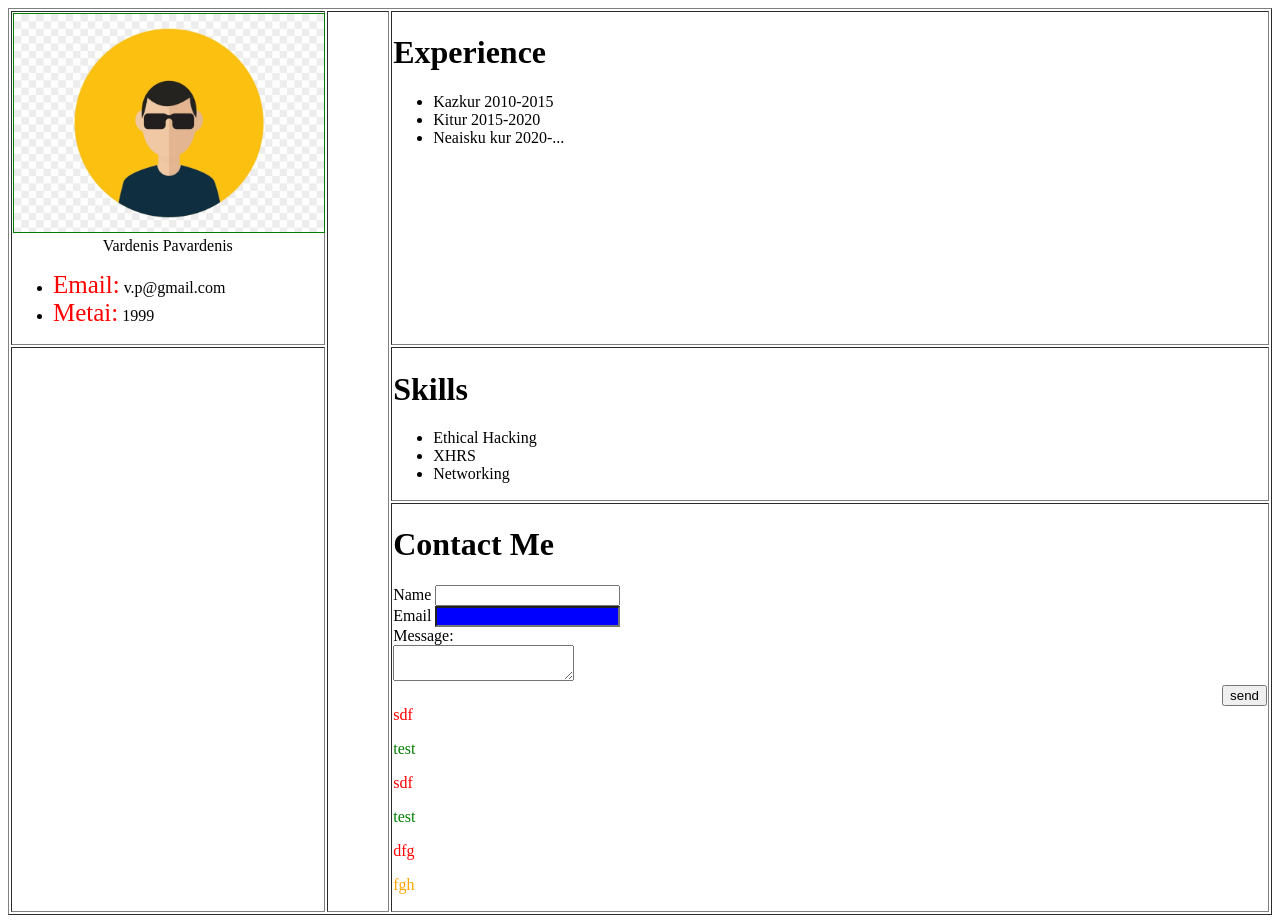
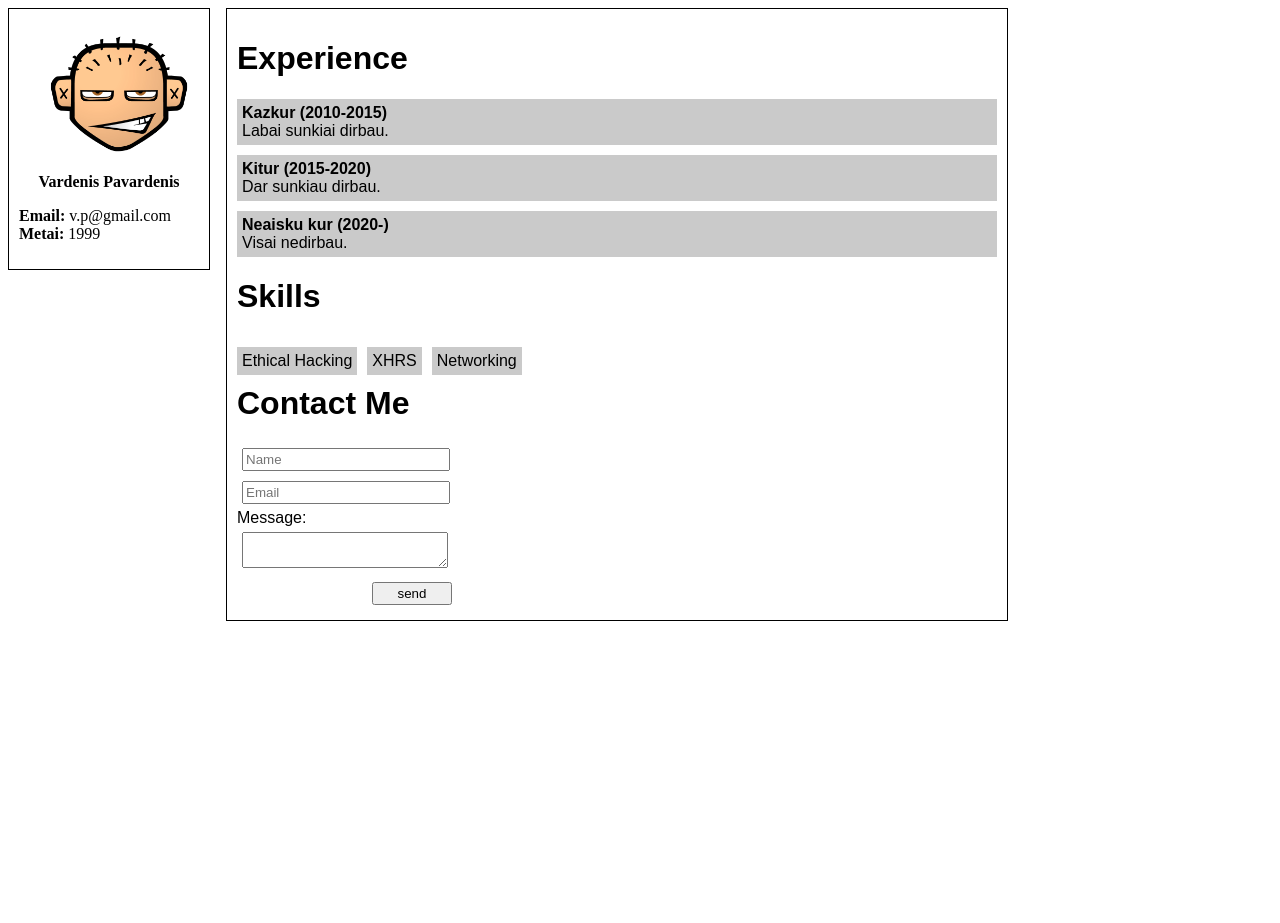
Before and after one commit to agmima/PythonRemoteLT9-HTML, a plain HTML site: page cv.html in a window 1280 px wide. After the commit the page ends 800 px from the top, so only its background shows below. Drawn offline with Linux system fonts and the light colour scheme.

Commit message:
div based CV

```diff
--- a/cv.html
+++ b/cv.html
@@ -6,48 +6,60 @@
     <link rel="stylesheet" href="style.css"/>
 </head>
 <body>
-<table border="1" width="100%">
-    <tr>
-        <td width="25%" height="40%" valign="top">
-            <img id="avatar" src="avatar.png">
-            <div align="center">Vardenis Pavardenis</div>
-            <ul>
-                <li><span class="detail-label">Email:</span> v.p@gmail.com</li>
-                <li><span class="detail-label">Metai:</span> 1999</li>
-            </ul>
-        </td>
-        <td rowspan="3"></td>
-        <td width="70%" valign="top">
+<div id="container">
+
+    <div id="profile-box">
+        <img src="images/img.png">
+        <div class="name">Vardenis Pavardenis</div>
+        <ul>
+            <li><span>Email:</span> v.p@gmail.com</li>
+            <li><span>Metai:</span> 1999</li>
+        </ul>
+    </div>
+
+    <div id="content">
+        <div id="experience">
             <h1>Experience</h1>
             <ul>
-                <li>Kazkur 2010-2015</li>
-                <li>Kitur 2015-2020</li>
-                <li>Neaisku kur 2020-...</li>
+                <li>
+                    <span class="company">Kazkur</span>
+                    <span class="period">(2010-2015)</span>
+                    <div class="description">
+                        Labai sunkiai dirbau.
+                    </div>
+                </li>
+                <li>
+                    <span class="company">Kitur</span>
+                    <span class="period">(2015-2020)</span>
+                    <div class="description">
+                        Dar sunkiau dirbau.
+                    </div>
+                </li>
+                <li>
+                    <span class="company">Neaisku kur</span>
+                    <span class="period">(2020-)</span>
+                    <div class="description">
+                        Visai nedirbau.
+                    </div>
+                </li>
             </ul>
-        </td>
-    </tr>
-    <tr>
-        <td rowspan="2"></td>
-        <td height="25%">
+        </div>
+        <div id="skills">
             <h1>Skills</h1>
             <ul>
                 <li>Ethical Hacking</li>
                 <li>XHRS</li>
                 <li>Networking</li>
             </ul>
-        </td>
-    </tr>
-    <tr>
-        <td valign="top">
+        </div>
+        <div id="contacts">
             <form>
                 <h1>Contact Me</h1>
                 <div>
-                    <label for="name">Name</label>
-                    <input id="name" name="name" type="text">
+                    <input name="name" type="text" placeholder="Name">
                 </div>
                 <div>
-                    <label for="email">Email</label>
-                    <input id="email" name="email" type="email"></div>
+                    <input name="email" type="email" placeholder="Email"></div>
                 <div>
                     <label for="message">Message:</label><br/>
                     <textarea id="message" name="message"></textarea>
@@ -55,19 +67,10 @@
                 <div align="right">
                     <input type="submit" value="send">
                 </div>
-                <div class="some-class">
-                    <div>sdf</div>
-                    <p>test</p>
-                </div>
-                <div class="some-class">
-                    <div>sdf</div>
-                    <p>test</p>
-                </div>
-                <div class="some-class">dfg</div>
-                <p class="some-class">fgh</p>
             </form>
-        </td>
-    </tr>
-</table>
+        </div>
+    </div>
+
+</div>
 </body>
 </html>
--- a/style.css
+++ b/style.css
@@ -1,50 +1,78 @@
-/*body {
-    background-image: url("wireframe.png");
-    background-repeat: no-repeat;
-}*/
-
-#avatar {
-    width: 100%;
-    border: 1px solid green;
+#profile-box {
+    float: left;
+    width: 180px;
+    border: 1px solid black;
+    padding: 10px;
 }
 
-.detail-label {
-    color: red;
-    font-size: 25px;
+#profile-box > img {
+    width: 150px;
+    height: 150px;
+    margin: 0 25px;
 }
 
-input[type="email"] {
-    background-color: blue;
+#profile-box > .name {
+    text-align: center;
+    font-weight: bold
 }
 
-/*p[title="bla"]#test.test-class {
-    color: red;
+#profile-box > ul {
+    padding: 0;
+    list-style-type: none;
 }
 
-p.some-class {
-    color: red;
-}*/
-
-.some-class {
-    color: red;
+#profile-box span {
+    font-weight: bold;
 }
 
-p.some-class {
-    color: orange;
+#container {
+    width: 1000px;
 }
 
-.some-class > p {
-    color: green;
+#content {
+    float: right;
+    width: 760px;
+    border: 1px solid black;
+    padding: 10px;
+    font-family: sans-serif;
 }
 
-.exp-one {
-    color: red
+#content > div {
+    clear: left;
 }
 
-.exp-two {
-    color: blue;
+#content ul {
+    padding: 0;
+    list-style-type: none;
 }
 
-.exp-three {
-    color: green;
+#content ul > li {
+    margin: 10px 0;
+    padding: 5px;
+    background-color: #CACACA;
 }
+
+#skills ul > li {
+    float: left;
+    margin-right: 10px;
+}
+
+#experience .company, #experience .period {
+    font-weight: bold;
+}
+
+#contacts {
+    width: 220px;
+}
+
+#contacts input, #contacts textarea {
+    width: 200px;
+    margin: 5px;
+    padding: 2px;
+}
+
+#contacts input[type="submit"] {
+    width: 80px;
+    margin: 5px;
+    padding: 2px;
+}
--- /dev/null
+++ b/style_table.css
@@ -0,0 +1,50 @@
+/*body {
+    background-image: url("images/wireframe.png");
+    background-repeat: no-repeat;
+}*/
+
+#avatar {
+    width: 100%;
+    border: 1px solid green;
+}
+
+.detail-label {
+    color: red;
+    font-size: 25px;
+}
+
+input[type="email"] {
+    background-color: blue;
+}
+
+/*p[title="bla"]#test.test-class {
+    color: red;
+}
+
+p.some-class {
+    color: red;
+}*/
+
+.some-class {
+    color: red;
+}
+
+p.some-class {
+    color: orange;
+}
+
+.some-class > p {
+    color: green;
+}
+
+.exp-one {
+    color: red
+}
+
+.exp-two {
+    color: blue;
+}
+
+.exp-three {
+    color: green;
+}
```
Also changed, not shown: cv_table.html (added, +73 -0 lines), images/avatar.png (renamed from avatar.png), images/img.png (added), images/wireframe.png (renamed from wireframe.png).
